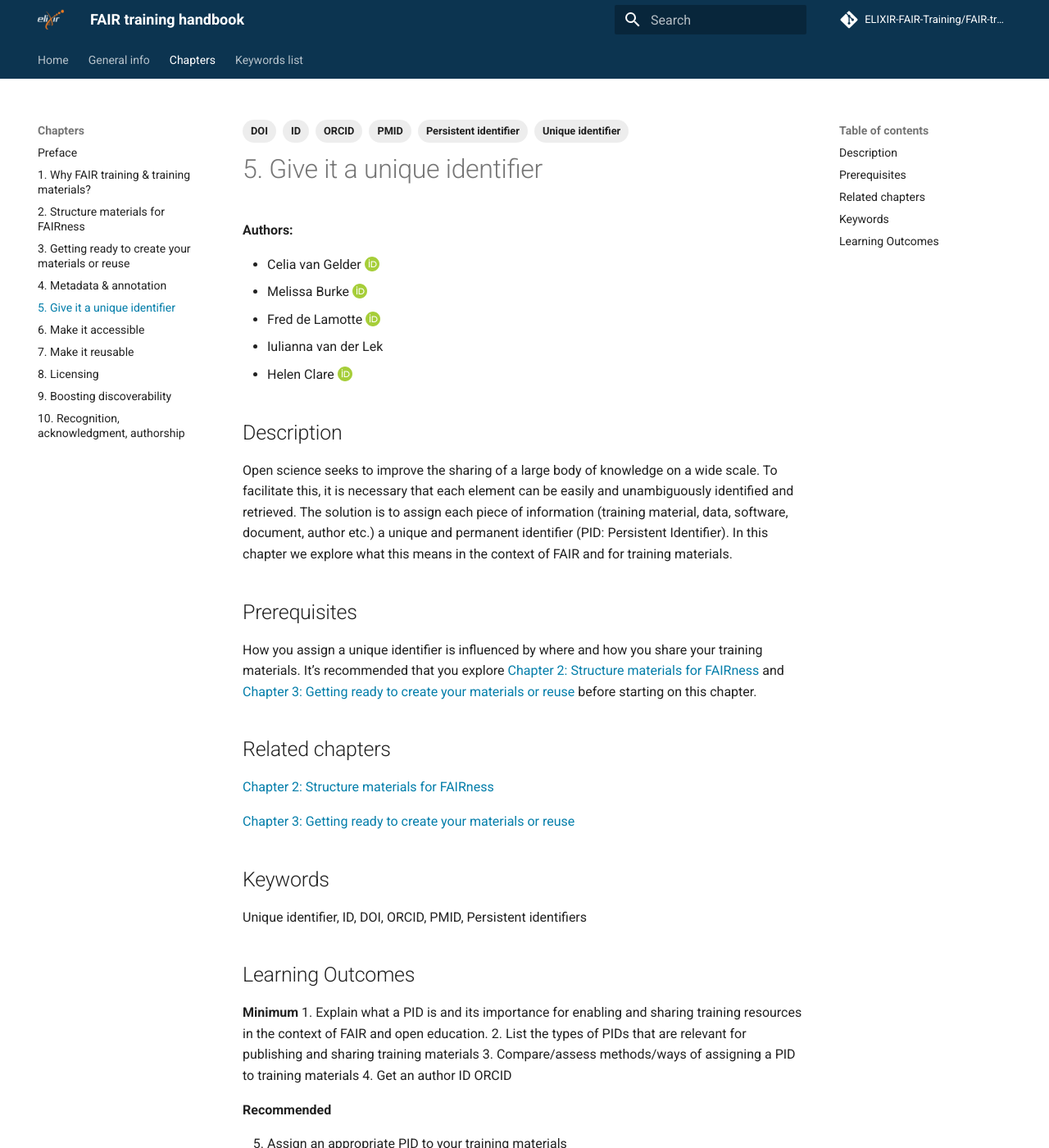
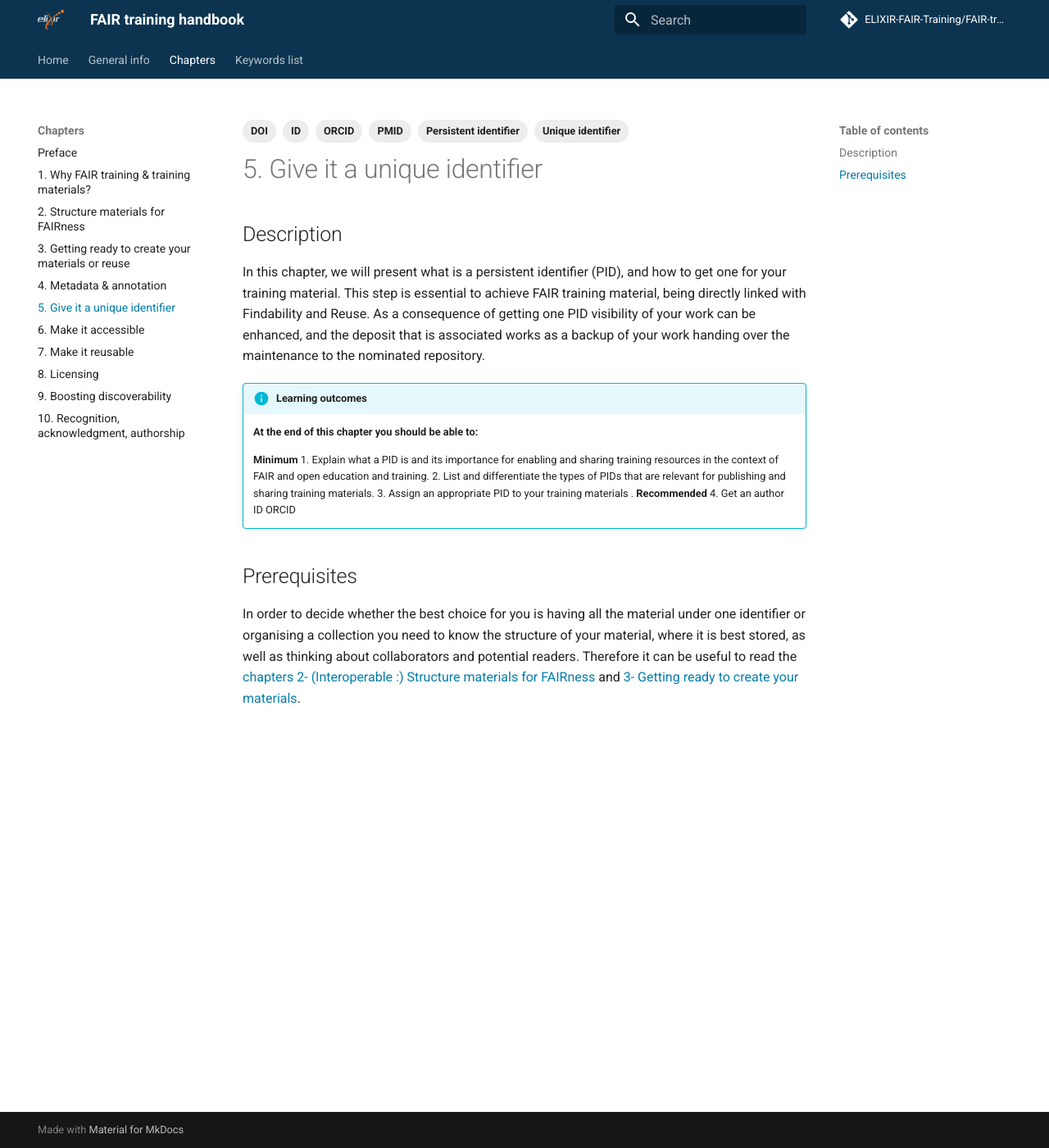
Before and after one commit to elixir-europe-training/ELIXIR-TrP-FAIR-training-handbook, an MkDocs documentation site: the page built from docs/chapters/chapter_05.md, in a window 1280 px wide and 1400 px high. Shown: the whole window at 82% size. Built offline with MkDocs 1.6.1 and Material for MkDocs 9.7.7, drawn with Linux system fonts in a browser that asks for light colours; comment, search, counter and statistics services are not loaded; some of the changed text lies outside the part shown.

Commit message:
Update of the chapter presentation sessions  (description, LOs, Prerequisetes) and deleting sessions that are not part of the book structure anymore.

```diff
--- a/docs/chapters/chapter_05.md
+++ b/docs/chapters/chapter_05.md
@@ -8,42 +8,19 @@ tags:
     - Persistent identifier
 ---
 
-**Authors:**
+## Description
+In this chapter, we will present what is a persistent identifier (PID), and how to get one for your training material. This step is essential to achieve FAIR training material, being directly linked with Findability and Reuse.
+As a consequence of getting one PID visibility of your work can be enhanced, and the deposit that is associated works as a backup of your work handing over the maintenance to the nominated repository.
 
-- Celia van Gelder [:custom-orcid:](https://orcid.org/0000-0002-0223-2329)
-- Melissa Burke [:custom-orcid:](https://orcid.org/0000-0002-5571-8664)
-- Fred de Lamotte [:custom-orcid:](https://orcid.org/0000-0003-4234-1172)
-- Iulianna van der Lek
-- Helen Clare [:custom-orcid:](https://orcid.org/0000-0002-6656-3012)
+!!! info "Learning outcomes"
+    **At the end of this chapter you should be able to:**
 
-## Description
-Open science seeks to improve the sharing of a large body of knowledge on a wide scale.
-To facilitate this, it is necessary that each element can be easily and unambiguously identified and retrieved. The solution is to assign each piece of information (training material, data, software, document, author etc.) a unique and permanent identifier (PID: Persistent Identifier). In this chapter we explore what this means in the context of FAIR and for training materials.
-
+    **Minimum**
+    1. Explain what a PID is and its importance for enabling and sharing training resources in the context of FAIR and open education and training.
+    2. List and differentiate the types of PIDs that are relevant for publishing and sharing training materials.
+    3. Assign an appropriate PID to your training materials .
+    **Recommended**
+    4. Get an author ID ORCID
 
 ## Prerequisites
-How you assign a unique identifier is influenced by where and how you share your training materials. It's recommended that you explore [Chapter 2: Structure materials for FAIRness](https://elixir-fair-training.github.io/FAIR-training-handbook/chapters/chapter_02/) and [Chapter 3: Getting ready to create your materials or reuse](https://elixir-fair-training.github.io/FAIR-training-handbook/chapters/chapter_03/) before starting on this chapter.
-
-## Related chapters
-[Chapter 2: Structure materials for FAIRness](https://elixir-fair-training.github.io/FAIR-training-handbook/chapters/chapter_02/)
-
-[Chapter 3: Getting ready to create your materials or reuse](https://elixir-fair-training.github.io/FAIR-training-handbook/chapters/chapter_03/)
-
-## Keywords
-Unique identifier, ID, DOI, ORCID, PMID, Persistent identifiers
-
-## Learning Outcomes
-
-**Minimum**
-1. Explain what a PID is and its importance for enabling and sharing training resources in the context of FAIR and open education.
-2. List the types of PIDs that are relevant for publishing and sharing training materials
-3. Compare/assess methods/ways of assigning a PID to training materials
-4. Get an author ID  ORCID
-
-**Recommended**
-
-5. Assign an appropriate PID to your training materials
-
-**Optional**
-
-6. Get an ID for institutions
+In order to decide whether the best choice for you is having all the material under one identifier or organising a collection you need to know the structure of your material, where it is best stored, as well as thinking about collaborators and potential readers. Therefore it can be useful to read the [chapters 2- (Interoperable :) Structure materials for FAIRness](https://elixir-fair-training.github.io/FAIR-training-handbook/chapters/chapter_02/) and [3- Getting ready to create your materials](https://elixir-fair-training.github.io/FAIR-training-handbook/chapters/chapter_03/).
```
